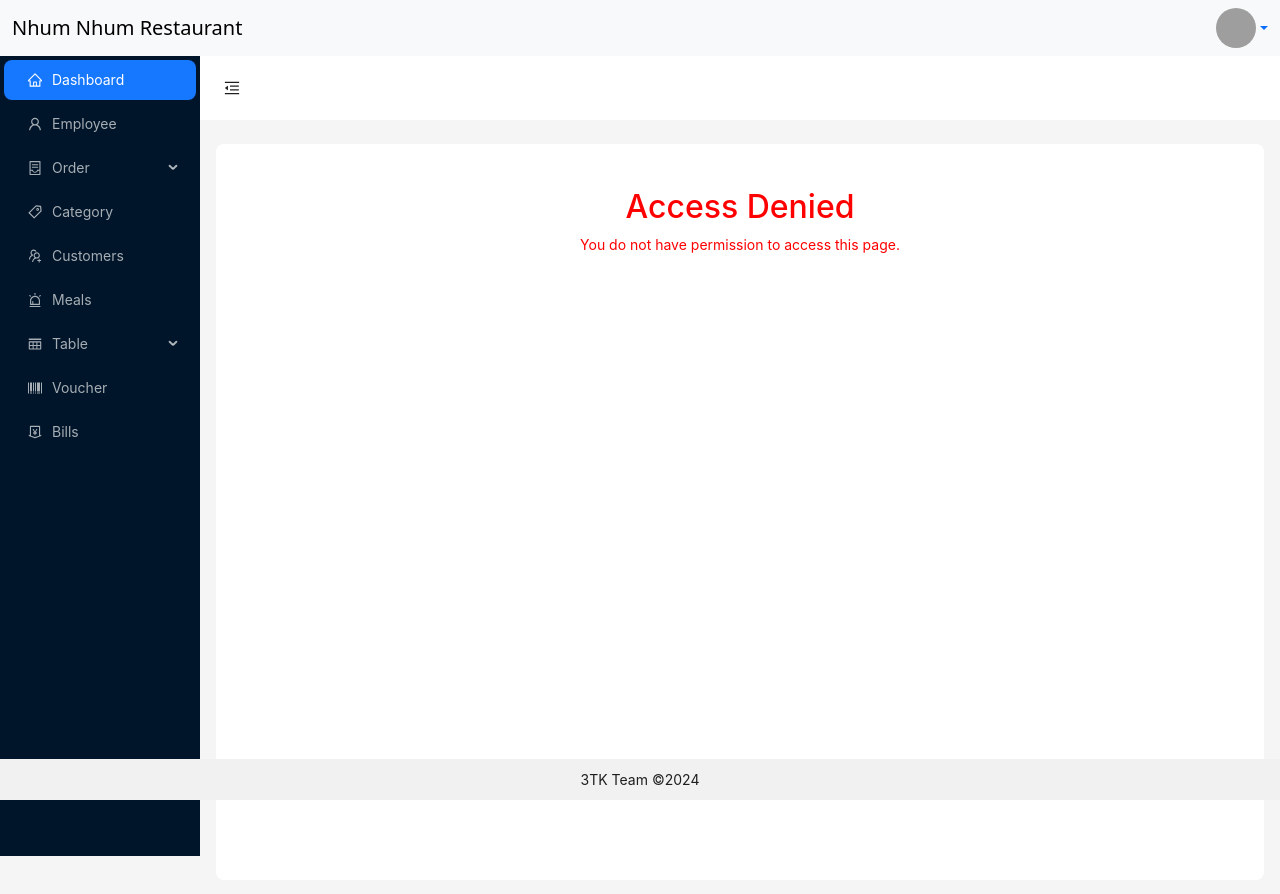
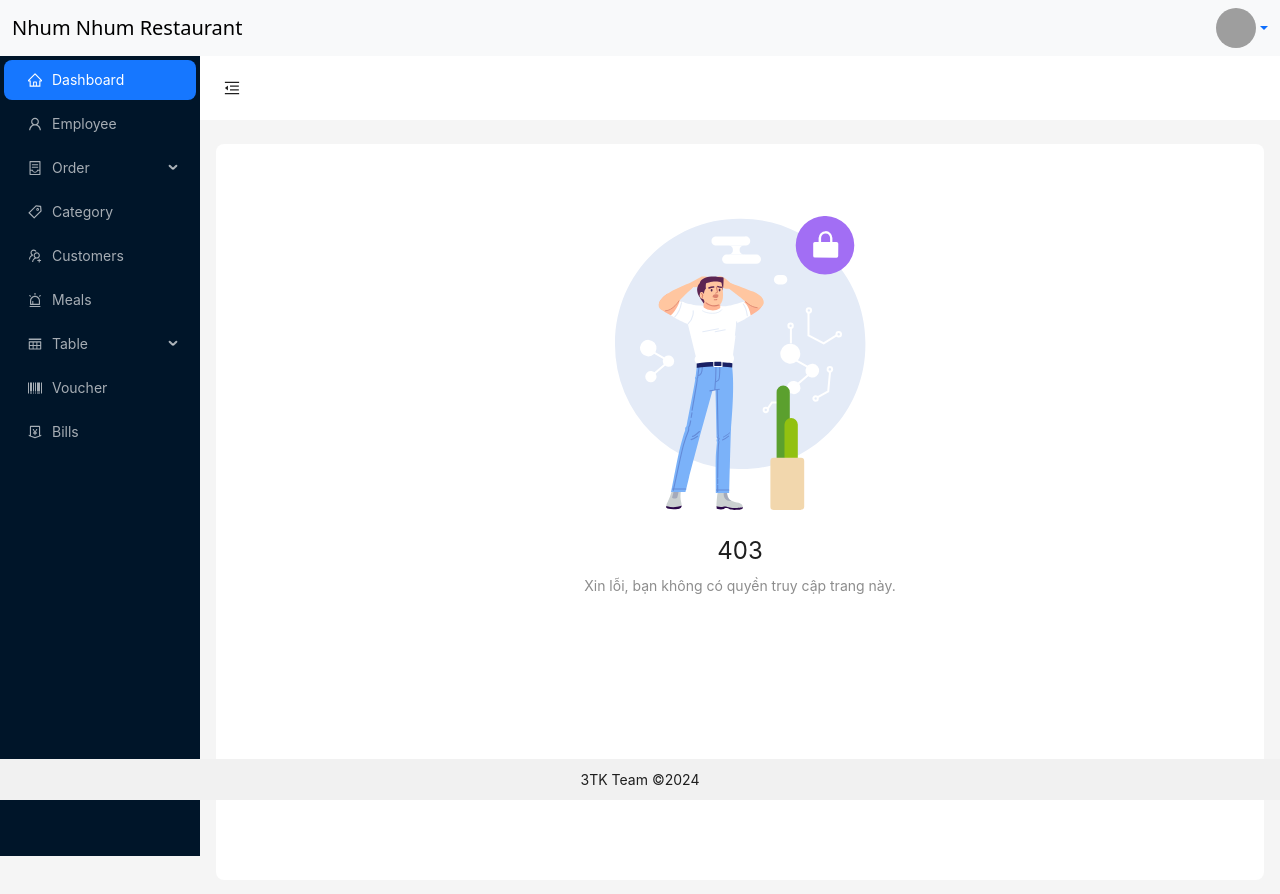
Before and after one commit to PhanKydeptrai/RestaurantManagement.UI, a React (Vite) app in the folder RestaurantManagement.AdminUI/: page /employees in a window 1280 px wide. Shown: the top 894 px of the page. Built offline with nearby package versions, Linux system fonts and the light colour scheme; sample sign-in values are in the browser's storage; grey boxes are pictures that could not be loaded.

Commit message:
Enhance ProtectedRoute with Ant Design Result component for access denial; add API key to account requests; update customer notifications to include email alert information

```diff
--- a/RestaurantManagement.AdminUI/src/components/protectedroute/protectedroute.tsx
+++ b/RestaurantManagement.AdminUI/src/components/protectedroute/protectedroute.tsx
@@ -1,4 +1,5 @@
 
+import { Button, Result } from 'antd';
 import React from 'react';
 import { Navigate } from 'react-router-dom';
 
@@ -10,9 +11,12 @@ const ProtectedRoute = ({ children, requiredRoles }: { children: JSX.Element, re
     return <Navigate to="/" />;
   }
   if (!token || role && !requiredRoles.includes(role)) {
-    return <div style={{ padding: '20px', color: 'red', textAlign: 'center' }}>
-      <h2>Access Denied</h2>
-      <p>You do not have permission to access this page.</p>
+    return <div>
+      <Result
+        status="403"
+        title="403"
+        subTitle="Xin lỗi, bạn không có quyền truy cập trang này."
+      />
     </div>;
   }
   // Nếu có token, cho phép truy cập vào trang
--- a/RestaurantManagement.AdminUI/src/pages/account-page/account.tsx
+++ b/RestaurantManagement.AdminUI/src/pages/account-page/account.tsx
@@ -26,7 +26,8 @@ const AccountPage = () => {
                 const response = await axios.get('https://localhost:7057/api/account/account-emp-info', {
                     headers: {
                         'Authorization': `Bearer ${token}`,
-                        'Content-Type': 'application/json'
+                        'Content-Type': 'application/json',
+                        'x-api-key': '30B34DCD-1CC0-4AAF-B622-7982847F221F'
                     }
                 });
 
--- a/RestaurantManagement.AdminUI/src/pages/customer-page/customers.tsx
+++ b/RestaurantManagement.AdminUI/src/pages/customer-page/customers.tsx
@@ -79,7 +79,7 @@ const CustomerPage = () => {
                 setCustomers(results.items);
                 notification.success({
                     message: 'Xoá thành công!',
-                    description: 'Khách hàng đã được xoá khỏi hệ thống',
+                    description: 'Khách hàng đã được xoá khỏi hệ thống. Email thông báo đã được gửi đến khách hàng',
                 })
             } else {
                 notification.error({
@@ -102,7 +102,7 @@ const CustomerPage = () => {
                 setCustomers(results.items);
                 notification.success({
                     message: 'Khôi phục thành công!',
-                    description: 'Khách hàng đã được khôi phục',
+                    description: 'Khách hàng đã được khôi phục. Email thông báo đã được gửi đến khách hàng',
                 })
             } else {
                 notification.error({
```
